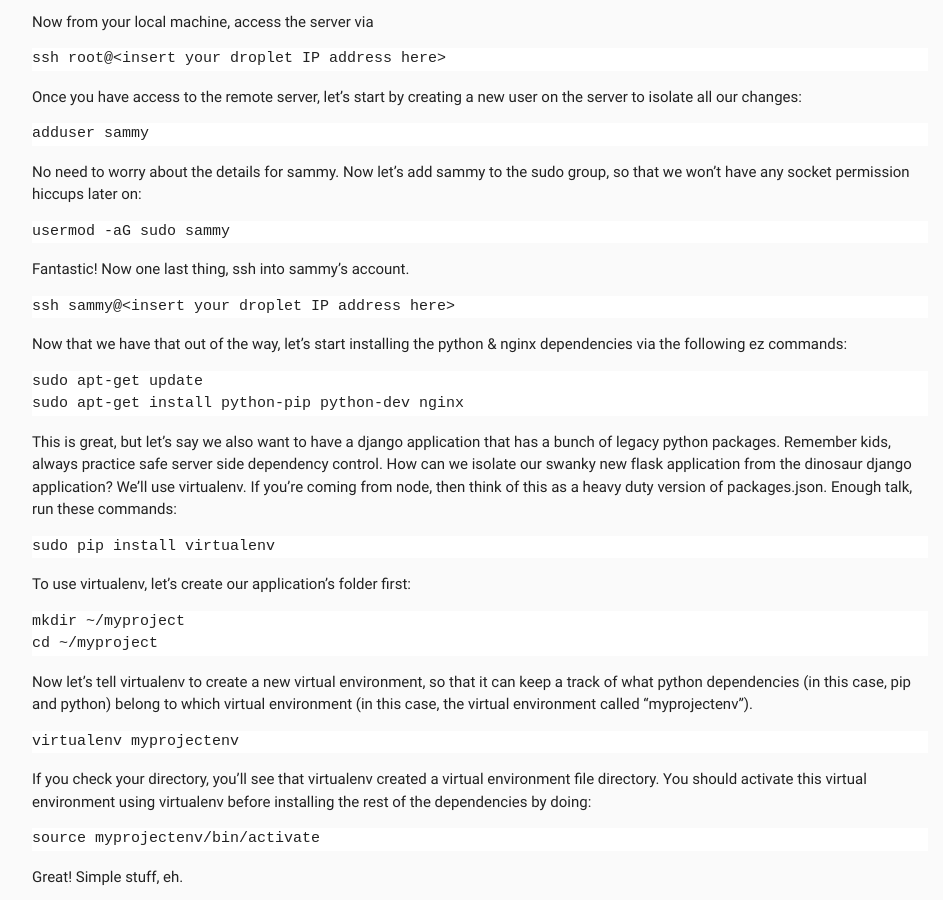
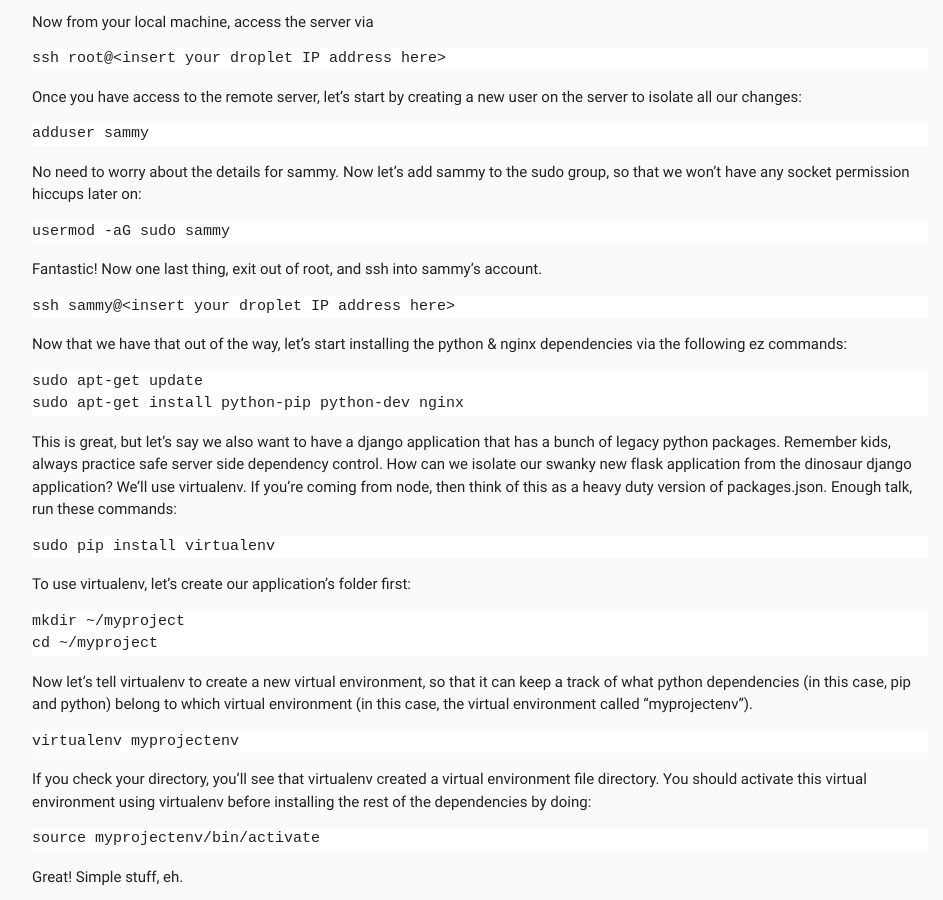
Before and after one commit to MandWdevclub/MandWdevclub.github.io, a Jekyll site: the page built from _posts/2016-08-05-setup.md, in a window 1280 px wide and 900 px high, scrolled down 1119 px. Shown: the whole window, without its empty margins (160-1103 px from the left). Built offline with Jekyll 4.4.1, drawn with Linux system fonts in a browser that asks for light colours.

Commit message:
Update 2016-08-05-setup.md

````diff
--- a/_posts/2016-08-05-setup.md
+++ b/_posts/2016-08-05-setup.md
@@ -50,7 +50,7 @@ No need to worry about the details for sammy. Now let's add sammy to the sudo gr
 usermod -aG sudo sammy
 ```
 
-Fantastic! Now one last thing, ssh into sammy's account.
+Fantastic! Now one last thing, exit out of root, and ssh into sammy's account.
 
 ```
 ssh sammy@<insert your droplet IP address here>
````
